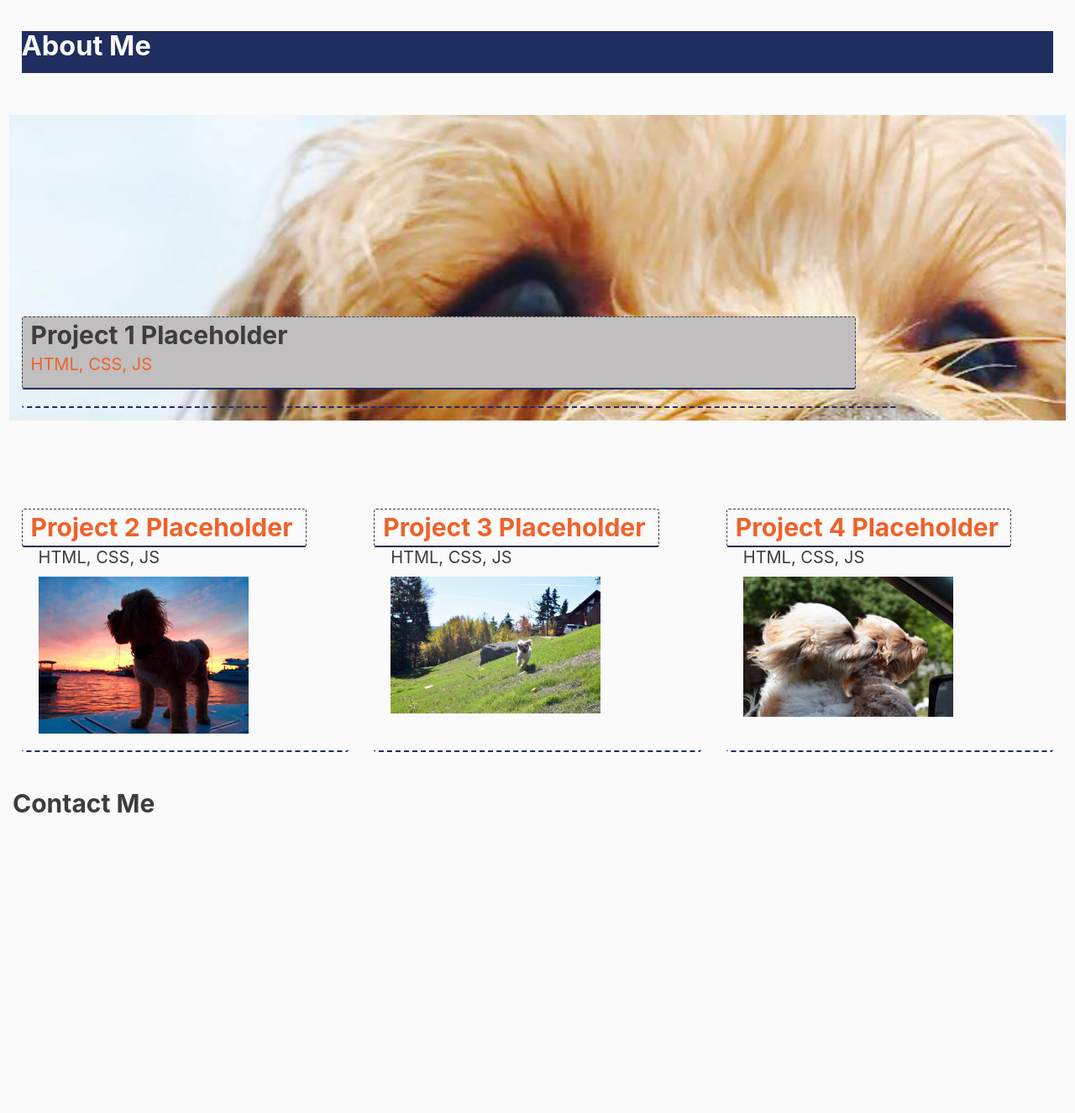
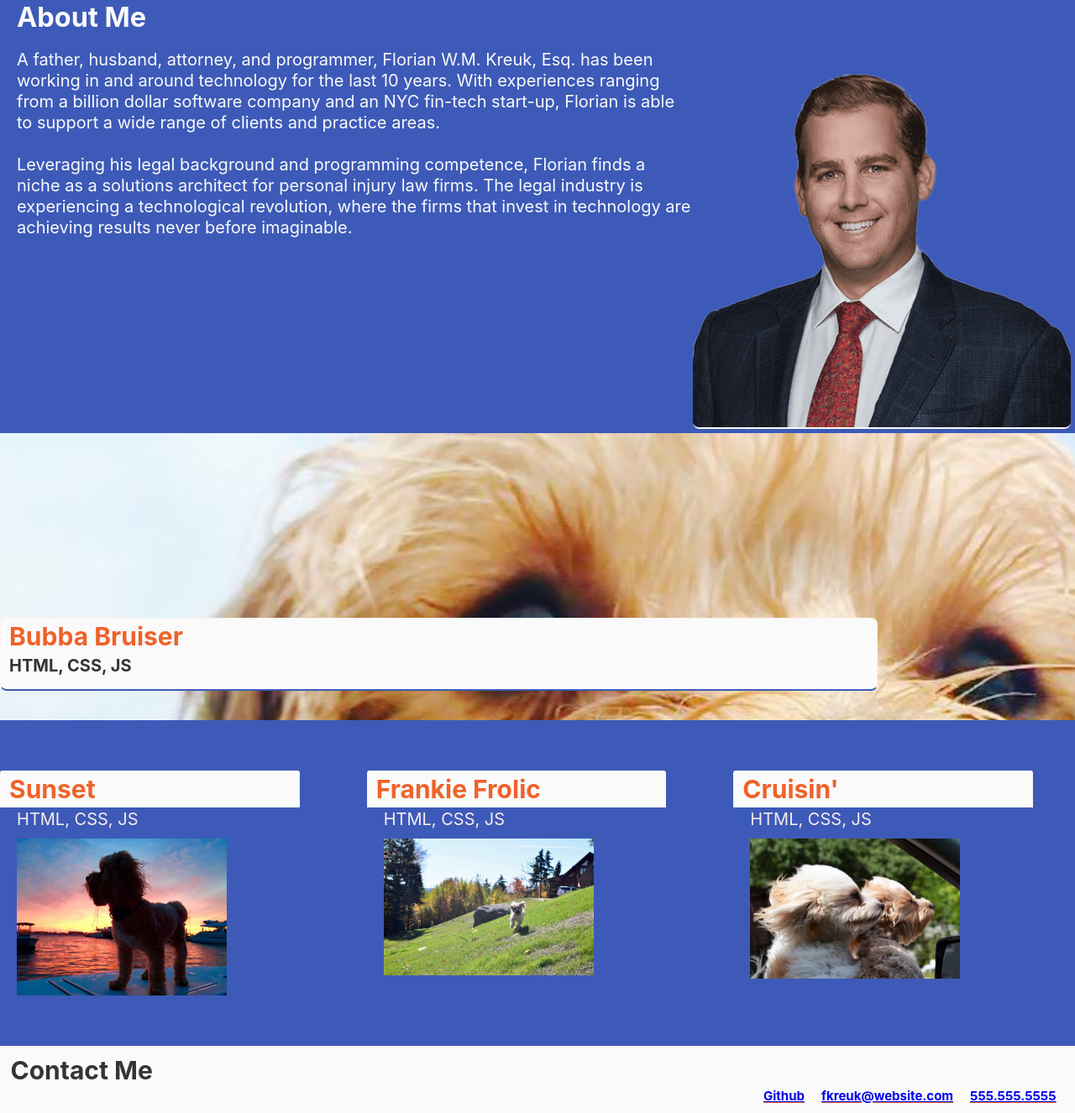
Before and after one commit to f-kreuk/FlorianKreuk-Portfolio, a plain HTML site: page index.html in a window 1280 px wide. Shown: the part 79-1405 px from the top of the page at 84% size. Before the commit the page ends 1054 px from the top, so only its background shows below. Drawn offline with Linux system fonts and the light colour scheme.

Commit message:
updated html and css for hover features and added footer links

```diff
--- a/assets/css/style.css
+++ b/assets/css/style.css
@@ -1,9 +1,10 @@
 :root {
   --orange: #ef622a;
-  --darkblue: #1f2e5f;
-  --heliotrope: #3d3d3d;
+  --darkblue: #3d5ab8;
+  --heliotrope: #faecec;
   --bone: #fafafa;
-  --grey: rgb(192, 190, 190);
+  --grey: rgb(233, 231, 231);
+  --darkgrey: rgb(52, 52, 53);
 }
 
 ::selection {
@@ -21,7 +22,7 @@ body {
   font-size: 2rem;
   line-height: 1.25;
   color: var(--darkblue);
-  background-color: var(--bone);
+  background-color: var(--darkblue);
 }
 
 h1,
@@ -54,36 +55,77 @@ header {
     width: 100%;
     margin: 0;
     padding: 1.25rem;
-    text-align:center;
+    text-align:left;
     background-color: var(--bone);
     display: inline-block;
-  }
+}
 
   header h1.page-title {
     padding: 0rem 1rem;
     font-size: 3.5rem;
     justify-content: left;
-    margin: 2rem auto;
+    text-align: left;
     display: inline-block;
+    float: left;
+    color: var(--darkgrey)
+
   }
 
 .banner {
     background-color: var(--darkblue);
-    height: 5rem;
     left: 0;
     right: 0;
     background-size: 100%;
+    display: inline-block;
+    margin: 0;
+    padding: 0;
+    position: ;
+}
+
+.banner p {
+    color: var(--bone);
+    text-align: left;
 }
 
   main {
-    width: 96%;
+    width: 100%;
     margin: 1rem auto;
   }
 
   footer {
-    margin: 1.5rem;
-    text-align: left;
+    width: 100%;
+    margin: 0;
+    padding: 1.25rem;
+    text-align:left;
+    background-color: var(--bone);
+    display: inline-block;
   }
+
+footer h3 {
+    color: var(--darkgrey);
+}
+
+footer ul {
+    float: right;
+    width: 100%;
+}
+
+footer li {
+    display:inline-block;
+    font-family: -apple-system, BlinkMacSystemFont, 'Segoe UI', Roboto, Helvetica,
+    Arial, sans-serif, 'Apple Color Emoji', 'Segoe UI Emoji', 'Segoe UI Symbol';
+    font-size: 1.5rem;
+    line-height: 1;
+    color: var(--darkgrey);
+    text-decoration: underline;
+    text-decoration-thickness: 12%;
+    text-decoration-color: var(--orange);
+    font-weight: bold;
+    float: right;
+    padding: 0rem 1rem;
+    link:var(--darkblue);
+
+}
 
   .headercontainer {
     display:flex;
@@ -123,16 +165,38 @@ header {
 }
 
   .AboutMe {
-    margin-top: 1rem;
-    margin-bottom: 1rem;
+    margin-top: 5rem;
+    margin-bottom: 2rem;
     display: inline-block;
-    padding: 0rem 1rem;
+    padding: 5rem 5rem;
     padding: var(--darkblue);
     margin: var(--darkblue);
+    background-color: var(--darkblue);
+    background-image: var(--darkblue);
+    background-size: cover;
+    margin-left: 2rem;
   }
+
+aside {
+  flex: 1;
+  text-align: left;
+}
+
+aside img {
+    float: right;
+    margin-right: 5px;
+    border-bottom: 2px solid var(--bone);
+    border-radius: 8px;
+    width: 100%;
+    max-width: 450px;
+    height: auto;
+}
 
   .AboutMe h2 {
     color: var(--bone);
+    margin: 0 0 2rem 0;
+    padding: 0 1rem 0 0;
+
   }
 
   .row {
@@ -154,12 +218,20 @@ header {
     margin-bottom: 1.5rem;
     background-image: url("/assets/images/bubba.jpg");
     background-size: cover;
-    margin:5rem;
+    margin:.5rem;
     padding-right: 20rem;
     background-color: var(--darkblue);
     padding-top: 200px;
+  }
 
-  }
+.card-column-big h3 {
+    color: var(--orange);
+}
+
+.card-column-big p {
+    color: var(--darkgrey);
+    font-weight: bold;
+}
 
   .card-column {
     flex: 1 0 100%;
@@ -178,19 +250,18 @@ header {
     outline: 2px var(--darkblue);
     outline-offset: -2px;
     transition: all 0.5s ease-in-out;
-    border-bottom: 2px dashed var(--darkblue);
     border-radius: 3px;
   }
 
   .code-card .card-header-big {
     position: relative;
-    margin: 2rem 3rem 0 -2rem;
+    margin: 0rem 3rem 0 -2rem;
     padding: 0.5rem 1rem;
-    background-color: var(--grey);
+    background-color: var(--bone);
     color: var(--orange);
     border: .5px dashed var(--heliotrope);
     border-bottom: 2px solid var(--darkblue);
-    border-radius: 3px;
+    border-radius: 8px;
     transition: all 2s ease-in-out;
   }
 
@@ -208,7 +279,11 @@ header {
 
   .code-card:hover,
 .code-card:hover .card-header {
-  box-shadow: inset 0px 0px 4px var(--orange), 0 0 4px var(--orange);
+  box-shadow: inset 0px 0px 4px var(--darkblue), 0 0 4px var(--darkblue);
+  background-color: var(--orange);
+  border-radius: 8px;
+  margin: 0 2rem 0 2rem;
+  color: var(--bone);
 }
 
 .code-card .code-block {
--- a/index.html
+++ b/index.html
@@ -20,7 +20,7 @@
         <nav id = "navbar">
             <ul>
                 <li> <a href="#AboutMe">About</a></li>
-                <li> <a href="#Work">Work</a></li>
+                <li> <a href="#work">Work</a></li>
                 <li> <a href="#contact">Contact</a></li>
             </ul>
         </nav>
@@ -31,6 +31,12 @@
     <div class = "banner">
     <section class="AboutMe">
         <h2>About Me</h2>
+        <aside>
+            <img src="./assets/images/0007_Florian-1 (1).png" alt="Florian Kreuk" />
+        </aside>
+        <p id="AboutMe"> A father, husband, attorney, and programmer, Florian W.M. Kreuk, Esq. has been working in and around technology for the last 10 years. With experiences ranging from a billion dollar software company and an NYC fin-tech start-up, Florian is able to support a wide range of clients and practice areas.
+           <br> <br>
+            Leveraging his legal background and programming competence, Florian finds a niche as a solutions architect for personal injury law firms. The legal industry is experiencing a technological revolution, where the firms that invest in technology are achieving results never before imaginable.<br></p>
     </section>
     </div>
 
@@ -39,22 +45,24 @@
         <div class="card-column-big">
         <figure class="card code-card">
           <div class="card-header-big">
-            <h3> Project 1 Placeholder</h3>
+            <h3 id="work">Bubba Bruiser</h3>
           <div class="card-body">
             <p>HTML, CSS, JS</p>
           </div>
         </div>
         <link rel="stylesheet" href="./assets/css/style.css">
-        </figure>
+    </figure>
       </div>
 
       <div class="card-column">
         <figure class="card code-card">
-          <h3 class="card-header">Project 2 Placeholder</h3>
+          <h3 class="card-header">Sunset</h3>
           <div class="card-body">
             <p>HTML, CSS, JS</p>
           </div>
             <div class = "picturebox">
+                <link rel="stylesheet" href="./assets/css/style.css">
+
                 <img src="./assets/images/bubba2.jpg" alt="Bubba2" />
             </div>
         </figure>
@@ -62,7 +70,7 @@
 
       <div class="card-column">
         <figure class="card code-card">
-          <h3 class="card-header">Project 3 Placeholder</h3>
+          <h3 class="card-header">Frankie Frolic</h3>
           <div class="card-body">
             <p>HTML, CSS, JS</p>
           </div>
@@ -74,19 +82,25 @@
 
       <div class="card-column">
         <figure class="card code-card">
-          <h3 class="card-header">Project 4 Placeholder</h3>
+          <h3 class="card-header">Cruisin'</h3>
           <div class="card-body">
             <p>HTML, CSS, JS</p>
           </div>
         <img src ="./assets/images/frankiebubba.jpg" alt="Frankie and Bubba" />
         </figure>
       </div>
+
     </section>
 
     </main>
 
   <footer>
     <h3 id="contact">Contact Me</h3>
+    <ul>
+        <li> <a href="phone">555.555.5555</a></li>
+        <li> <a href="fkreuk@website.com">fkreuk@website.com</a></li>
+        <li> <a href="https://github.com/f-kreuk/FlorianKreuk-Portfolio">Github</a></li>
+    </ul>
   </footer>
 
 </body>
```
Also changed, not shown: assets/images/0007_Florian-1 (1).png (added).
